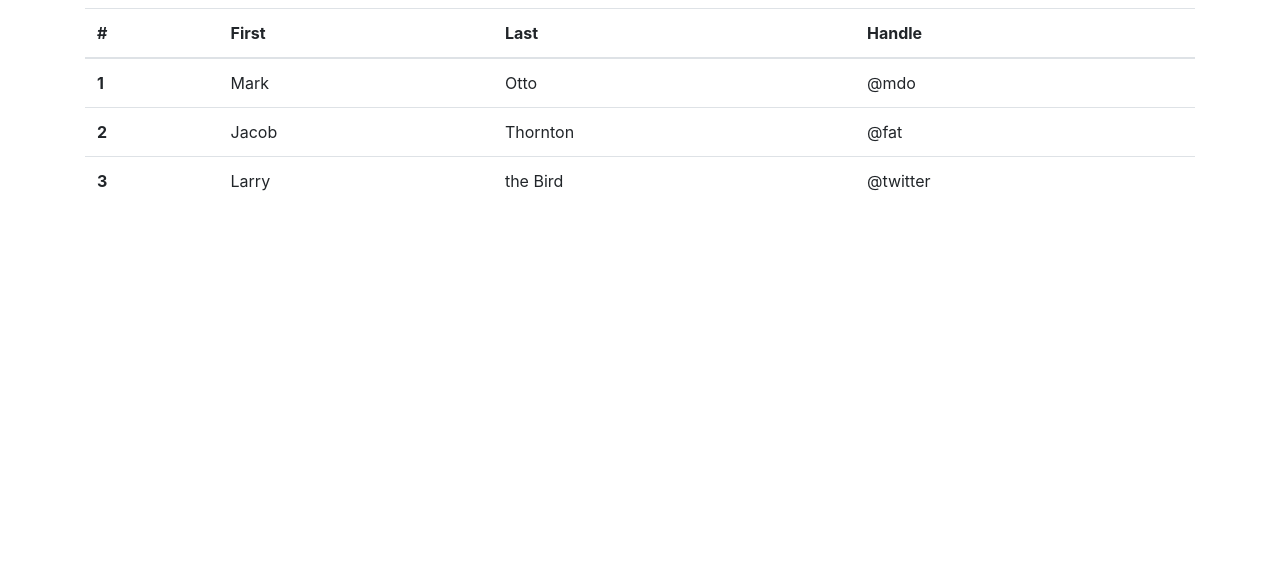
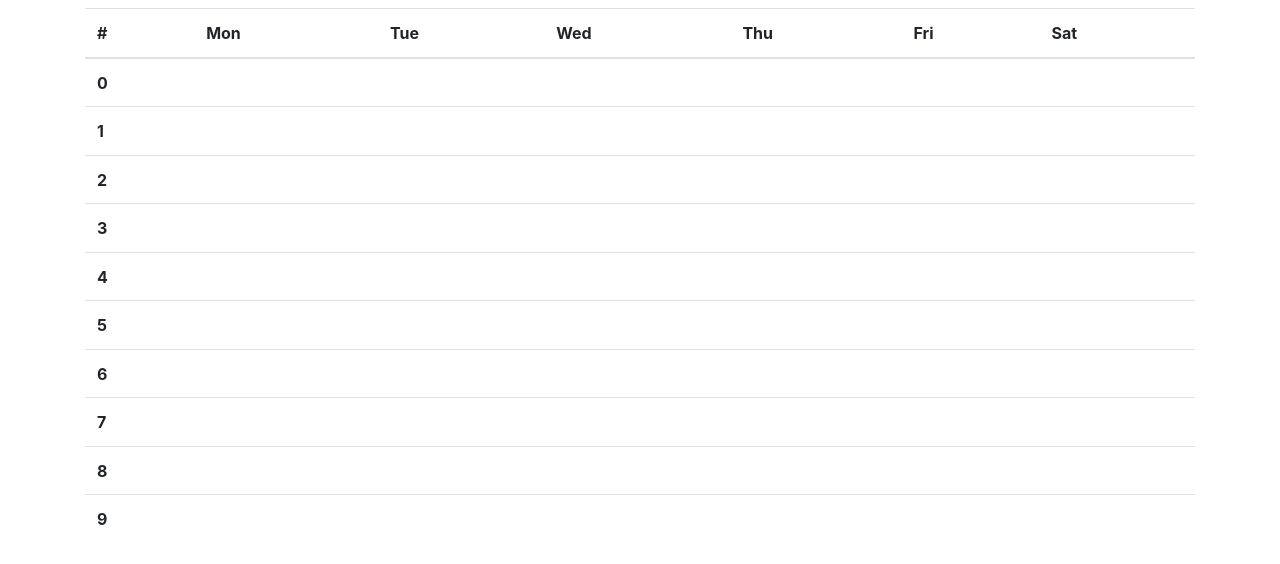
Before and after one commit to gunhoflash/TimePaper, a Node server app: page / in a window 1280 px wide. Shown: the part 48-612 px from the top of the page. Run offline with Node 20, Linux system fonts and the light colour scheme; lists and menus that the app fills with data are empty.

Commit message:
edit main.ejs for test

```diff
--- a/views/main.ejs
+++ b/views/main.ejs
@@ -30,31 +30,24 @@
 			<table class="table">
 				<thead>
 					<tr>
-					<th scope="col">#</th>
-					<th scope="col">First</th>
-					<th scope="col">Last</th>
-					<th scope="col">Handle</th>
+						<th scope="col">#</th>
+						<th scope="col">Mon</th>
+						<th scope="col">Tue</th>
+						<th scope="col">Wed</th>
+						<th scope="col">Thu</th>
+						<th scope="col">Fri</th>
+						<th scope="col">Sat</th>
 					</tr>
 				</thead>
 				<tbody>
-					<tr>
-						<th scope="row">1</th>
-						<td>Mark</td>
-						<td>Otto</td>
-						<td>@mdo</td>
-					</tr>
-					<tr>
-						<th scope="row">2</th>
-						<td>Jacob</td>
-						<td>Thornton</td>
-						<td>@fat</td>
-					</tr>
-					<tr>
-						<th scope="row">3</th>
-						<td>Larry</td>
-						<td>the Bird</td>
-						<td>@twitter</td>
-					</tr>
+
+						<% for (var i = 0; i < 10; i++) { %>
+							<tr></tr><th scope="row"><%= i %></th>
+								<% for (var j = 0; j < 6; j++) { %>
+									<td></td>
+								<% } %>
+							</tr>
+						<% } %>
 				</tbody>
 			</table>
 		</div>
```
